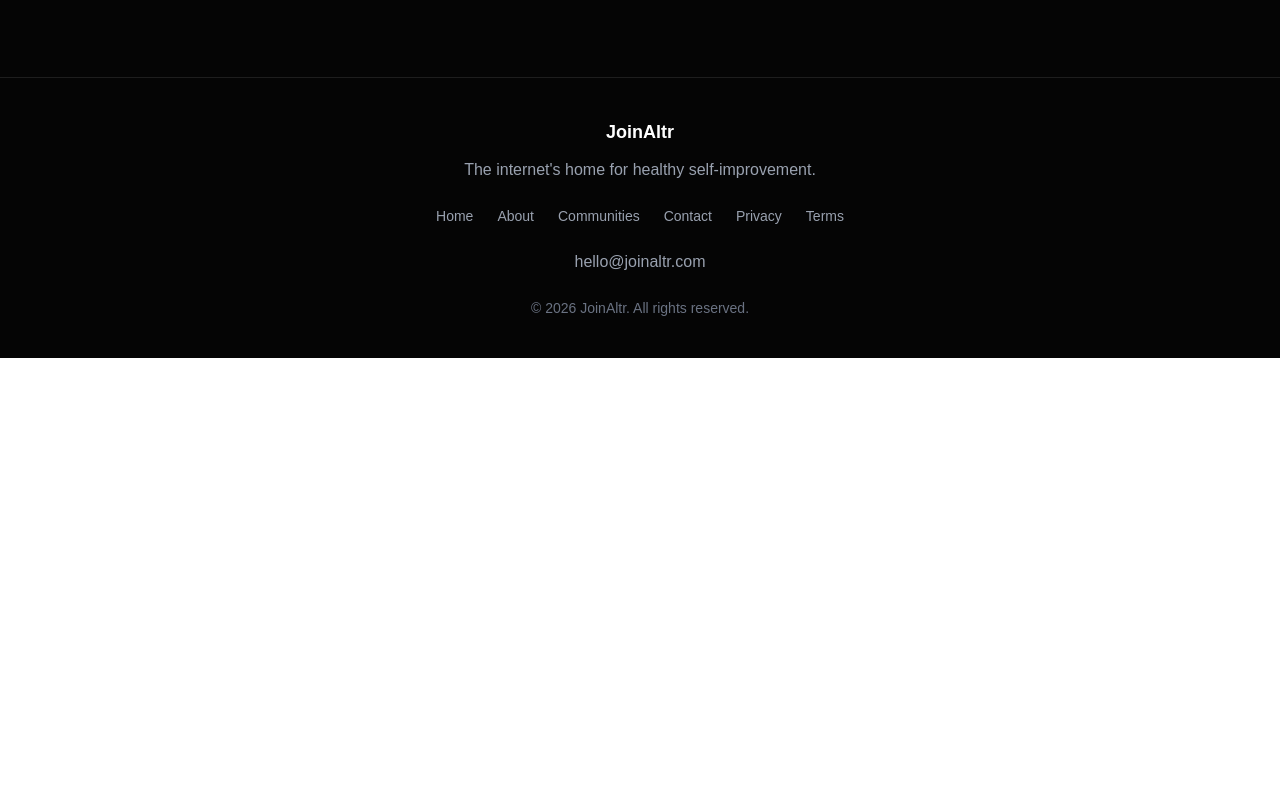
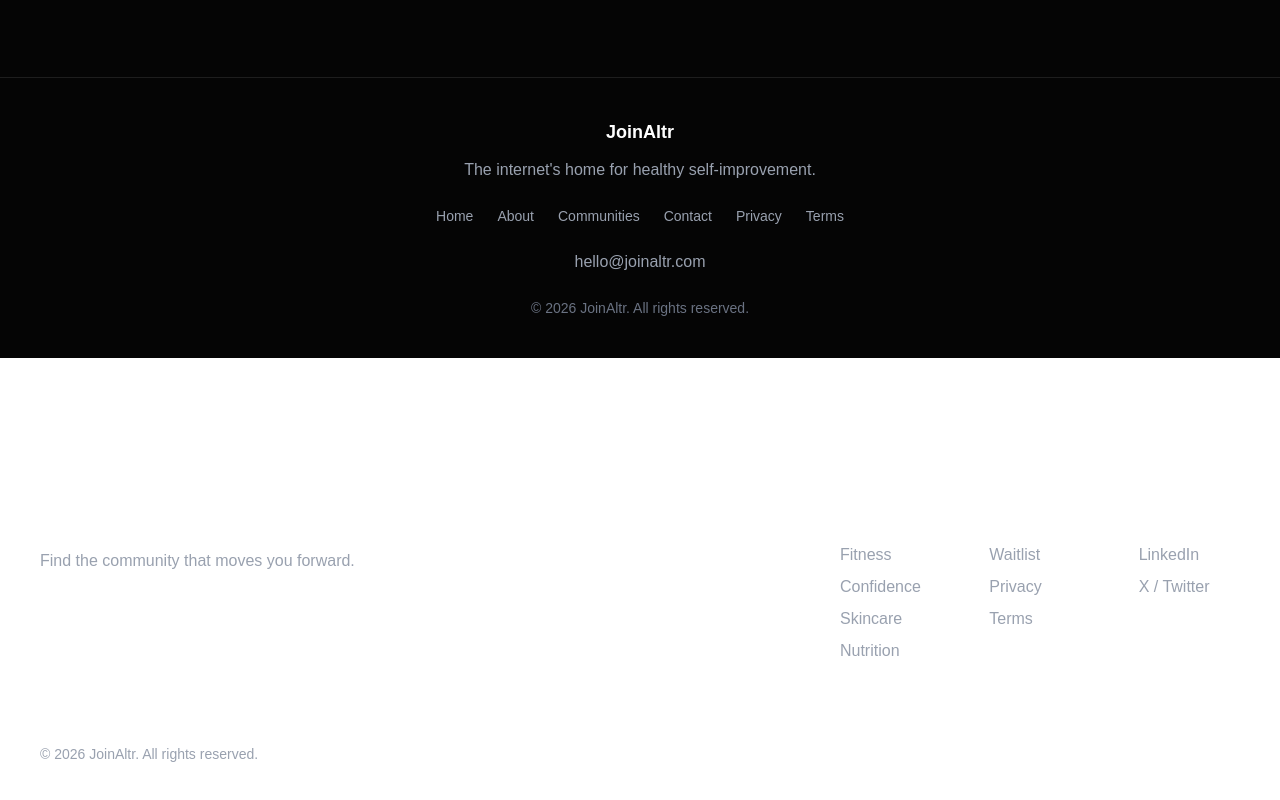
Before and after one commit to sebastian-altr/joinaltr, a Next.js app: page / in a window 1280 px wide. Shown: the part 4084-4884 px from the top of the page. Before the commit the page ends 4442 px from the top, so only its background shows below. Built offline with nearby package versions, Linux system fonts and the light colour scheme.

Commit message:
Add site footer and global navigation

```diff
--- /dev/null
+++ b/app/components/Footer.tsx
@@ -0,0 +1,90 @@
+export default function Footer() {
+  return (
+    <footer className="mt-24 border-t border-white/10 py-12 text-gray-400">
+      <div className="mx-auto flex max-w-7xl flex-col gap-10 px-6 sm:px-10 lg:flex-row lg:justify-between">
+        <div>
+          <h3 className="text-2xl font-bold text-white">JoinAltr</h3>
+
+          <p className="mt-3 max-w-sm leading-7">
+            Find the community that moves you forward.
+          </p>
+        </div>
+
+        <div className="grid grid-cols-2 gap-12 sm:grid-cols-3">
+          <div>
+            <p className="font-semibold text-white">Communities</p>
+
+            <div className="mt-4 space-y-2">
+              <a href="/communities/fitness" className="block hover:text-white">
+                Fitness
+              </a>
+
+              <a
+                href="/communities/confidence"
+                className="block hover:text-white"
+              >
+                Confidence
+              </a>
+
+              <a
+                href="/communities/skincare"
+                className="block hover:text-white"
+              >
+                Skincare
+              </a>
+
+              <a
+                href="/communities/nutrition"
+                className="block hover:text-white"
+              >
+                Nutrition
+              </a>
+            </div>
+          </div>
+
+          <div>
+            <p className="font-semibold text-white">Company</p>
+
+            <div className="mt-4 space-y-2">
+              <a href="/waitlist" className="block hover:text-white">
+                Waitlist
+              </a>
+
+              <a href="/privacy" className="block hover:text-white">
+                Privacy
+              </a>
+
+              <a href="/terms" className="block hover:text-white">
+                Terms
+              </a>
+            </div>
+          </div>
+
+          <div>
+            <p className="font-semibold text-white">Follow</p>
+
+            <div className="mt-4 space-y-2">
+              <a
+                href="https://www.linkedin.com"
+                className="block hover:text-white"
+              >
+                LinkedIn
+              </a>
+
+              <a
+                href="https://twitter.com"
+                className="block hover:text-white"
+              >
+                X / Twitter
+              </a>
+            </div>
+          </div>
+        </div>
+      </div>
+
+      <div className="mx-auto mt-12 max-w-7xl border-t border-white/10 px-6 pt-8 text-sm sm:px-10">
+        © 2026 JoinAltr. All rights reserved.
+      </div>
+    </footer>
+  );
+}
--- a/app/layout.tsx
+++ b/app/layout.tsx
@@ -2,6 +2,7 @@ import { Analytics } from "@vercel/analytics/react";
 import type { Metadata } from "next";
 import { Geist, Geist_Mono } from "next/font/google";
 import "./globals.css";
+import Footer from "./components/Footer";
 
 const geistSans = Geist({
   variable: "--font-geist-sans",
@@ -29,8 +30,9 @@ export default function RootLayout({
       lang="en"
       className={`${geistSans.variable} ${geistMono.variable} h-full antialiased`}
     >
-      <body className="min-h-full flex flex-col">
+<body className="min-h-full flex flex-col">
   {children}
+  <Footer />
   <Analytics />
 </body>
     </html>
```
